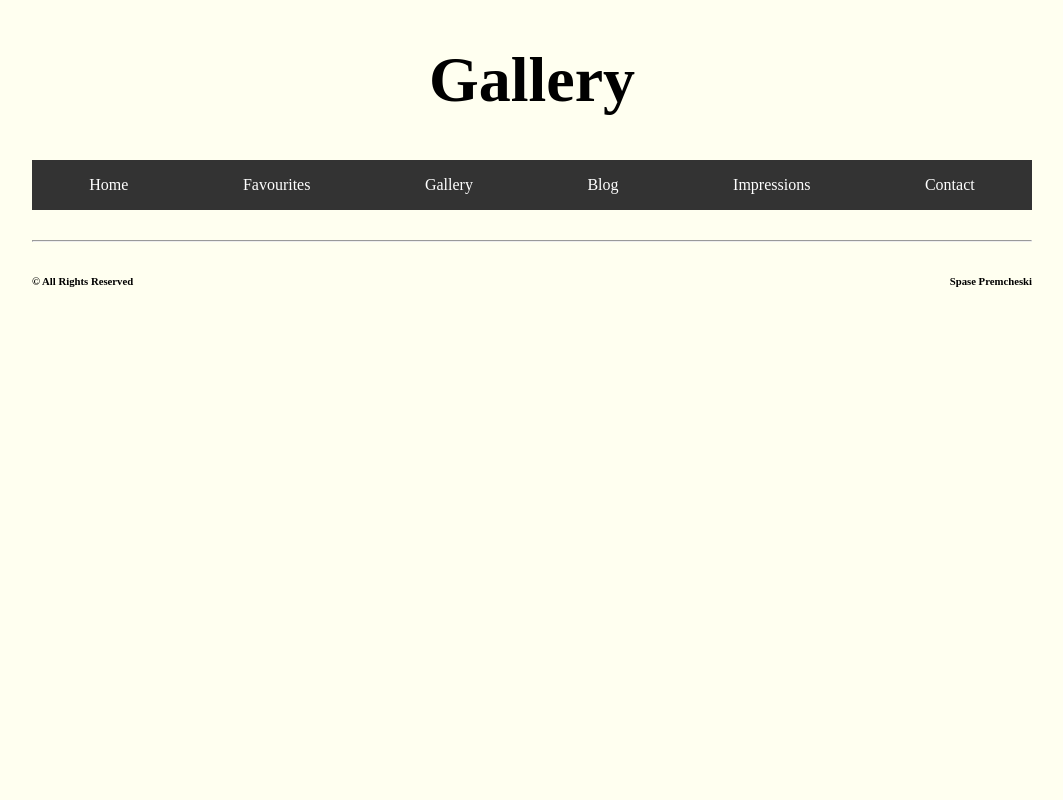
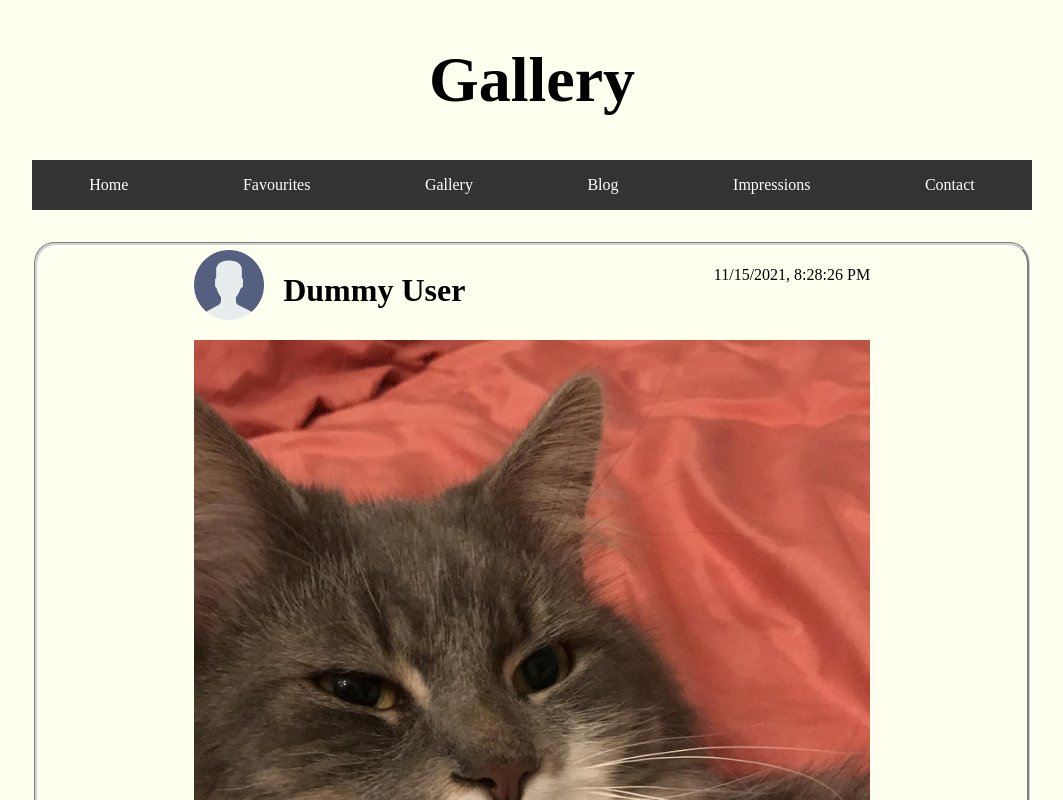
Before and after one commit to spasepremcheski/OWEB, a plain HTML site: page proektna/gallery.html in a window 1280 px wide. Shown: the top 800 px of the page, without its empty margins (108-1171 px from the left). Drawn offline with Linux system fonts and the light colour scheme.

Commit message:
Update with js

```diff
--- /dev/null
+++ b/proektna/blog.js
@@ -0,0 +1,3 @@
+
+
+window.addEventListener("load",start,false);
--- a/proektna/gallery.html
+++ b/proektna/gallery.html
@@ -5,6 +5,7 @@
         <meta charset="utf-8">
         <title>Gallery</title>
         <link rel="stylesheet" type="text/css" href="styles.css">
+        <script src="gallery.js"></script>
     </head>
 
     <body>
@@ -34,6 +35,10 @@
             </ul>
         </div>
 
+        <div id="gallery">
+
+        </div>
+
         <div id="footer">
             <hr>
             <h6 id="footerleft">&copy All Rights Reserved</h6>
--- /dev/null
+++ b/proektna/gallery.js
@@ -0,0 +1,24 @@
+function start(){
+    var images=["image1.jpeg","image2.jpeg","image3.jpeg","image4.jpeg","image5.jpeg"]
+    for(var i in images){
+        image(images[i]);
+    }
+}
+
+function image(image){
+    var content="";
+    var likes=0;
+    const d=new Date();
+    content+="<fieldset><img id=\"icon\" src=\"user.png\" alt=\"icon\" width=\"70em\"><h1>Dummy User</h1><p id=\"dateposted\">" + d.toLocaleString();
+    content+="</p><p><img id=\"slika\" src=\"" + image + "\" alt=\"" + image + "\" width=\"70%\"></p>";
+
+    content+="<form id=\"like_comment\" method=\"post\" action=\"gallery.html\"><input id=\"like" + image + "\" type=\"submit\" value=\"" + likes + "\" style=\"margin-right: 1%\">";
+    content+="<input name=\"comment" + image + "\" id=\"comment" + image + "\" type=\"text\" placeholder=\"Comment\" size=\"60%\">";
+    content+="<input type=\"submit\" value=\"post\">" + "</form></fieldset>";
+    // content+="<p id=\"likebutton\"><input id=\"like" + img + "\" type=\"button\" value=\"" + likes[img] + "\" style=\"margin-right: 1%\">";
+    // content+="<input name=\"comment" + img + "\" id=\"comment" + img + "\" type=\"text\" placeholder=\"Comment\" size=\"60%\">" + "</p>" + "</fieldset>";
+    document.getElementById("gallery").innerHTML+=content;
+
+}
+
+window.addEventListener("load",start,false);
--- a/proektna/styles.css
+++ b/proektna/styles.css
@@ -168,3 +168,39 @@ div {
     text-decoration: underline;
     color: rgb(0, 162, 255);
 }
+
+/* gallery */
+
+#gallery fieldset {
+    text-align: center;
+    margin-top: 2em;
+    border-radius: 2%;
+    border-color: lightgray;
+    border-width: 0.2em;
+}
+
+#gallery fieldset h1{
+    /* text-align: start; */
+    margin-left: 2%;
+    float: left;
+}
+
+#slika{
+    margin-top: 1%;
+    margin-bottom: 1%;
+}
+
+#dateposted{
+    float: right;
+    margin-right: 15%;
+}
+
+#icon{
+    float: left;
+    margin-left: 15%;
+}
+
+#like_comment{
+    transform: scale(1.3);
+    margin-bottom: 1em;
+}
```
Also changed, not shown: proektna/blog.html (+5 -0 lines), proektna/impressions.html (+2 -1 lines), proektna/impressions.js (added, +7 -0 lines), proektna/image1.jpeg (added), proektna/image2.jpeg (added), proektna/image3.jpeg (added), proektna/image4.jpeg (added), proektna/user.png (added), 1 other file.
